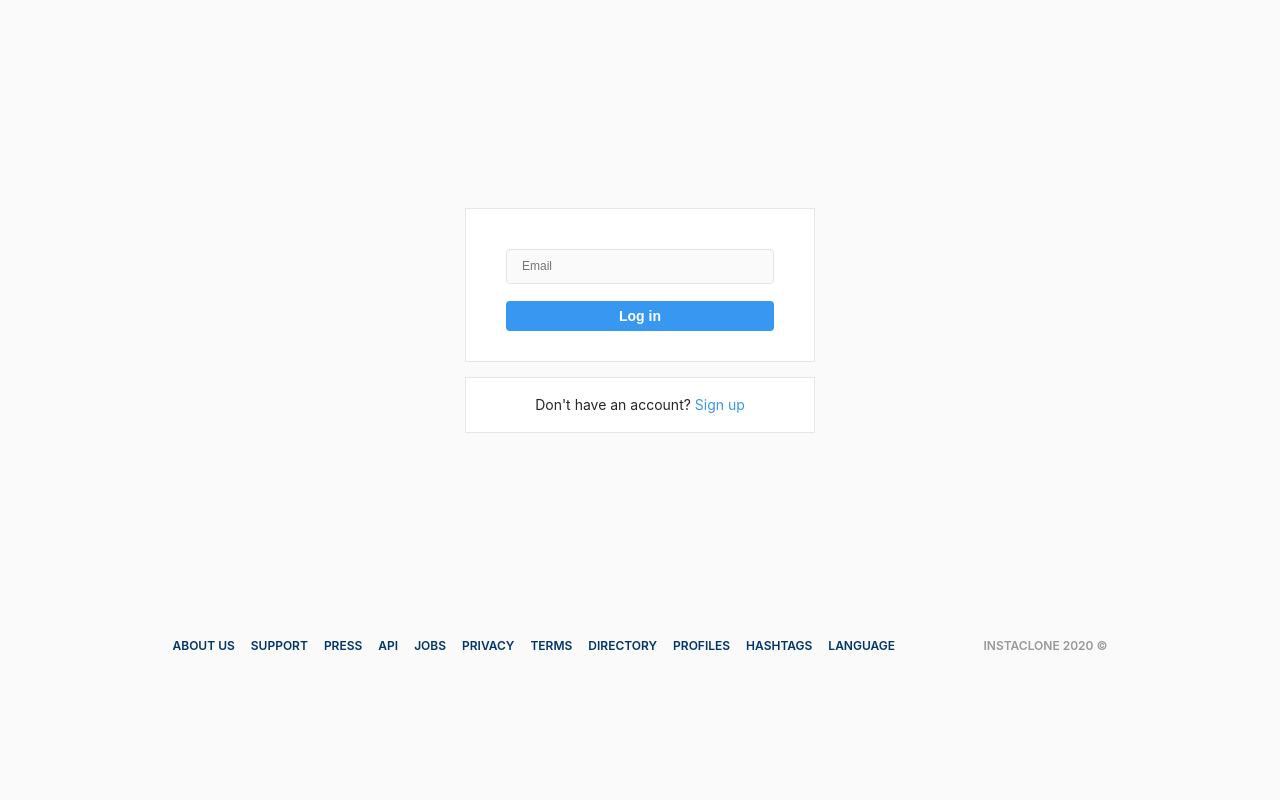
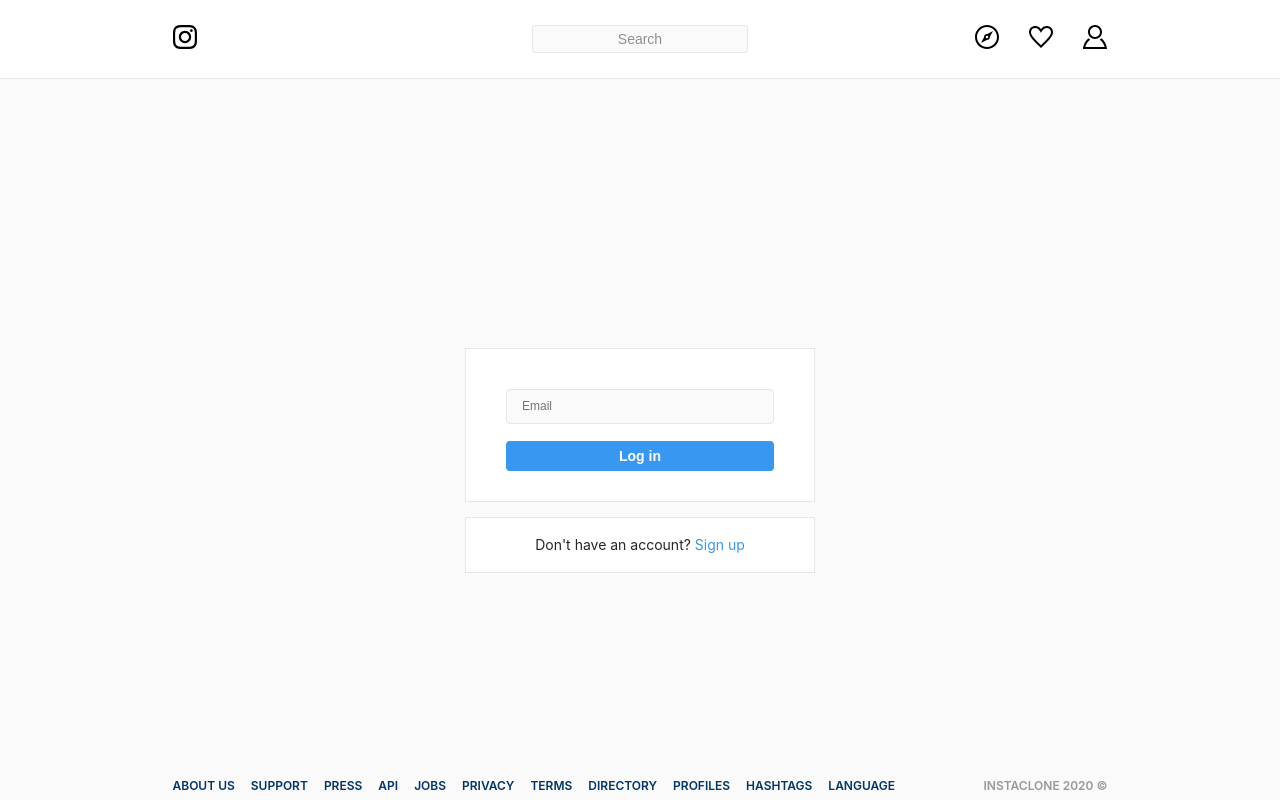
Before and after one commit to rednjzz/prismagram-fe, a React (Create React App) app: page /#/ in a window 1280 px wide. Built offline with nearby package versions, Linux system fonts and the light colour scheme; no server answers.

Commit message:
헤더 컴포넌트 라우터 수정

```diff
--- a/src/Components/App.js
+++ b/src/Components/App.js
@@ -1,13 +1,16 @@
 import React from "react";
+import { gql } from "apollo-boost";
+import { HashRouter as Router } from "react-router-dom";
+import { ToastContainer, toast } from "react-toastify";
+import "react-toastify/dist/ReactToastify.css";
+import { useQuery } from "@apollo/react-hooks";
+
 import styled, { ThemeProvider } from "styled-components";
 import GlobalStyles from "../Styles/GlobalStyles";
 import Theme from "../Styles/Theme";
-import Router from "./Router";
-import { gql } from "apollo-boost";
-import { ToastContainer, toast } from "react-toastify";
-import "react-toastify/dist/ReactToastify.css";
-import { useQuery } from "@apollo/react-hooks";
+import Routes from "./Routes";
 import Footer from "./Footer";
+import Header from "./Header";
 
 const QUERY = gql`
   {
@@ -17,7 +20,7 @@
 
 const Wrapper = styled.div`
   margin: 0 auto;
-  max-width: 935px;
+  max-width: ${props => props.theme.maxWidth};
   width: 100%;
 `;
 
@@ -28,12 +31,19 @@
 
   return (
     <ThemeProvider theme={Theme}>
-      <Wrapper>
+      <>
         <GlobalStyles />
-        <Router isLoggedIn={isLoggedIn} />
-        <Footer />
+        <Router>
+          <>
+            <Header />
+            <Wrapper>
+              <Routes isLoggedIn={isLoggedIn} />
+              <Footer />
+            </Wrapper>
+          </>
+        </Router>
         <ToastContainer position={toast.POSITION.BOTTOM_LEFT} />
-      </Wrapper>
+      </>
     </ThemeProvider>
   );
 };
--- /dev/null
+++ b/src/Components/Header.js
@@ -0,0 +1,109 @@
+import React from "react";
+import styled from "styled-components";
+import { Link, withRouter } from "react-router-dom";
+import { gql } from "apollo-boost";
+import Input from "./Input";
+import useInput from "../Hooks/useInput";
+import { Compass, HeartEmpty, User, Logo } from "./Icons";
+import { useQuery } from "@apollo/react-hooks";
+
+const Header = styled.header`
+  width: 100%;
+  border: 0;
+  position: fixed;
+  top: 0;
+  left: 0;
+  background-color: white;
+  border-bottom: ${props => props.theme.boxBorder};
+  border-radius: 0px;
+  display: flex;
+  justify-content: center;
+  align-items: center;
+  padding: 25px 0px;
+`;
+
+const HeaderWrapper = styled.div`
+  width: 100%;
+  max-width: ${props => props.theme.maxWidth};
+  display: flex;
+  justify-content: center;
+`;
+
+const HeaderColumn = styled.div`
+  width: 33%;
+  text-align: center;
+  &:first-child {
+    margin-right: auto;
+    text-align: left;
+  }
+  &:last-child {
+    margin-left: auto;
+    text-align: right;
+  }
+`;
+
+const SearchInput = styled(Input)`
+  background-color: ${props => props.theme.bgColor};
+  padding: 5px;
+  font-size: 14px;
+  border-radius: 3px;
+  height: auto;
+  text-align: center;
+  width: 70%;
+  &::placeholder {
+    opacity: 0.8;
+    font-weight: 200;
+  }
+`;
+
+const HeaderLink = styled(Link)`
+  &:not(:last-child) {
+    margin-right: 30px;
+  }
+`;
+const ME = gql`
+  {
+    me {
+      user {
+        username
+      }
+    }
+  }
+`;
+
+export default withRouter( ({history}) => {
+  const search = useInput("");
+  const meQuery = useQuery(ME);
+  console.log(meQuery);
+  const onSearchSubmit = e => {
+    e.preventDefault();
+    history.push(`/search?term=${search.value}`);
+  }
+  return (
+    <Header>
+      <HeaderWrapper>
+        <HeaderColumn>
+          <Link to="/">
+            <Logo />
+          </Link>
+        </HeaderColumn>
+        <HeaderColumn>
+          <form onSubmit={onSearchSubmit}>
+            <SearchInput {...search} placeholder="Search" />
+          </form>
+        </HeaderColumn>
+        <HeaderColumn>
+          <HeaderLink to="/explore">
+            <Compass />
+          </HeaderLink>
+          <HeaderLink to="/notifications">
+            <HeartEmpty />
+          </HeaderLink>
+          <HeaderLink to="/username">
+            <User />
+          </HeaderLink>
+        </HeaderColumn>
+      </HeaderWrapper>
+    </Header>
+  );
+});
--- /dev/null
+++ b/src/Components/Icons.js
@@ -0,0 +1,67 @@
+import React from "react";
+
+export const Compass = () => (
+  <svg
+    xmlns="http://www.w3.org/2000/svg"
+    width="24"
+    height="24"
+    viewBox="0 0 24 24"
+  >
+    <path d="M12 2c5.514 0 10 4.486 10 10s-4.486 10-10 10-10-4.486-10-10 4.486-10 10-10zm0-2c-6.627 0-12 5.373-12 12s5.373 12 12 12 12-5.373 12-12-5.373-12-12-12zm6 5.999l-5.621 2.986c-.899-.104-1.806.191-2.474.859-.662.663-.95 1.561-.862 2.428l-3.043 5.728 5.724-3.042c.884.089 1.772-.205 2.432-.865.634-.634.969-1.524.859-2.473l2.985-5.621zm-5.97 7.22c-.689 0-1.25-.559-1.25-1.249-.001-.691.559-1.251 1.25-1.25.69 0 1.25.56 1.25 1.25-.001.689-.56 1.249-1.25 1.249z" />
+  </svg>
+);
+
+export const HeartEmpty = () => (
+  <svg
+    xmlns="http://www.w3.org/2000/svg"
+    width="24"
+    height="24"
+    viewBox="0 0 24 24"
+  >
+    <path d="M6.28 3c3.236.001 4.973 3.491 5.72 5.031.75-1.547 2.469-5.021 5.726-5.021 2.058 0 4.274 1.309 4.274 4.182 0 3.442-4.744 7.851-10 13-5.258-5.151-10-9.559-10-13 0-2.676 1.965-4.193 4.28-4.192zm.001-2c-3.183 0-6.281 2.187-6.281 6.192 0 4.661 5.57 9.427 12 15.808 6.43-6.381 12-11.147 12-15.808 0-4.011-3.097-6.182-6.274-6.182-2.204 0-4.446 1.042-5.726 3.238-1.285-2.206-3.522-3.248-5.719-3.248z" />
+  </svg>
+);
+
+export const HeartFull = () => (
+  <svg
+    xmlns="http://www.w3.org/2000/svg"
+    width="24"
+    height="24"
+    viewBox="0 0 24 24"
+  >
+    <path d="M12 4.248c-3.148-5.402-12-3.825-12 2.944 0 4.661 5.571 9.427 12 15.808 6.43-6.381 12-11.147 12-15.808 0-6.792-8.875-8.306-12-2.944z" />
+  </svg>
+);
+
+export const User = () => (
+  <svg
+    xmlns="http://www.w3.org/2000/svg"
+    width="24"
+    height="24"
+    viewBox="0 0 24 24"
+  >
+    <path d="M12 2c2.757 0 5 2.243 5 5.001 0 2.756-2.243 5-5 5s-5-2.244-5-5c0-2.758 2.243-5.001 5-5.001zm0-2c-3.866 0-7 3.134-7 7.001 0 3.865 3.134 7 7 7s7-3.135 7-7c0-3.867-3.134-7.001-7-7.001zm6.369 13.353c-.497.498-1.057.931-1.658 1.302 2.872 1.874 4.378 5.083 4.972 7.346h-19.387c.572-2.29 2.058-5.503 4.973-7.358-.603-.374-1.162-.811-1.658-1.312-4.258 3.072-5.611 8.506-5.611 10.669h24c0-2.142-1.44-7.557-5.631-10.647z" />
+  </svg>
+);
+
+export const Comment = () => (
+  <svg
+    xmlns="http://www.w3.org/2000/svg"
+    width="24"
+    height="24"
+    viewBox="0 0 24 24"
+  >
+    <path d="M12 3c5.514 0 10 3.476 10 7.747 0 4.272-4.48 7.748-9.986 7.748-.62 0-1.092-.046-1.759-.097-1 .776-1.774 1.403-3.485 1.962.26-1.383-.113-2.259-.514-3.259-2.383-1.505-4.256-3.411-4.256-6.354 0-4.271 4.486-7.747 10-7.747zm0-2c-6.627 0-12 4.363-12 9.747 0 3.13 1.816 5.916 4.641 7.699.867 2.167-1.084 4.008-3.143 4.502 3.085.266 6.776-.481 9.374-2.497 7.08.54 13.128-3.988 13.128-9.704 0-5.384-5.373-9.747-12-9.747z" />
+  </svg>
+);
+
+export const Logo = () => (
+  <svg
+    xmlns="http://www.w3.org/2000/svg"
+    width="24"
+    height="24"
+    viewBox="0 0 24 24"
+  >
+    <path d="M12 2.163c3.204 0 3.584.012 4.85.07 3.252.148 4.771 1.691 4.919 4.919.058 1.265.069 1.645.069 4.849 0 3.205-.012 3.584-.069 4.849-.149 3.225-1.664 4.771-4.919 4.919-1.266.058-1.644.07-4.85.07-3.204 0-3.584-.012-4.849-.07-3.26-.149-4.771-1.699-4.919-4.92-.058-1.265-.07-1.644-.07-4.849 0-3.204.013-3.583.07-4.849.149-3.227 1.664-4.771 4.919-4.919 1.266-.057 1.645-.069 4.849-.069zm0-2.163c-3.259 0-3.667.014-4.947.072-4.358.2-6.78 2.618-6.98 6.98-.059 1.281-.073 1.689-.073 4.948 0 3.259.014 3.668.072 4.948.2 4.358 2.618 6.78 6.98 6.98 1.281.058 1.689.072 4.948.072 3.259 0 3.668-.014 4.948-.072 4.354-.2 6.782-2.618 6.979-6.98.059-1.28.073-1.689.073-4.948 0-3.259-.014-3.667-.072-4.947-.196-4.354-2.617-6.78-6.979-6.98-1.281-.059-1.69-.073-4.949-.073zm0 5.838c-3.403 0-6.162 2.759-6.162 6.162s2.759 6.163 6.162 6.163 6.162-2.759 6.162-6.163c0-3.403-2.759-6.162-6.162-6.162zm0 10.162c-2.209 0-4-1.79-4-4 0-2.209 1.791-4 4-4s4 1.791 4 4c0 2.21-1.791 4-4 4zm6.406-11.845c-.796 0-1.441.645-1.441 1.44s.645 1.44 1.441 1.44c.795 0 1.439-.645 1.439-1.44s-.644-1.44-1.439-1.44z" />
+  </svg>
+);
--- a/src/Components/Input.js
+++ b/src/Components/Input.js
@@ -17,9 +17,11 @@
   required = true,
   value,
   onChange,
-  type = "text"
+  type = "text",
+  className
 }) => (
   <Container
+  className={className}
   placeholder={placeholder}
   required={required}
   value = {value}
--- a/src/Components/Router.js
+++ /dev/null
@@ -1,25 +0,0 @@
-import React from "react";
-import PropTypes from "prop-types";
-import { HashRouter as Router, Route, Switch } from "react-router-dom";
-import Auth from "../Routes/Auth";
-import Feed from "../Routes/Feed";
-
-const LoggedInRoutes = () => (
-    <Route exact path="/" component={Feed} />
-);
-
-const LoggedOutRoutes = () => (
-    <Route exact path="/" component={Auth} />
-);
-
-const AppRouter = ({ isLoggedIn }) => (
-  <Router>
-    <Switch>{isLoggedIn ? <LoggedInRoutes /> : <LoggedOutRoutes />}</Switch>
-  </Router>
-);
-
-AppRouter.propTypes = {
-  isLoggedIn: PropTypes.bool.isRequired
-};
-
-export default AppRouter;
--- /dev/null
+++ b/src/Components/Routes.js
@@ -0,0 +1,34 @@
+import React from "react";
+import PropTypes from "prop-types";
+import { Route, Switch } from "react-router-dom";
+import Auth from "../Routes/Auth";
+import Feed from "../Routes/Feed";
+import Explore from "../Routes/Explore";
+import Search from "../Routes/Search";
+import Profile from "../Routes/Profile";
+
+const LoggedInRoutes = () => (
+    <Switch>
+        <Route exact path="/" component={Feed} />
+        <Route path="/explore" component={Explore} />
+        <Route path="/search" component={Search} />
+        <Route path="/profile" compoennt={Profile} />
+    </Switch>
+
+);
+
+const LoggedOutRoutes = () => (
+    <Switch>
+        <Route exact path="/" component={Auth} />
+    </Switch>
+);
+
+const AppRouter = ({ isLoggedIn }) => (
+    isLoggedIn ? <LoggedInRoutes /> : <LoggedOutRoutes />
+);
+
+AppRouter.propTypes = {
+  isLoggedIn: PropTypes.bool.isRequired
+};
+
+export default AppRouter;
--- a/src/Routes/Auth/AuthContainer.js
+++ b/src/Routes/Auth/AuthContainer.js
@@ -44,7 +44,7 @@
       if (email.value !== "") {
         try {
           const {data:{requestSecret}}  = await requestSecretMutation();
-          console.log(requestSecret);
+          // console.log(requestSecret);
           if (!requestSecret) {
             toast.error("You dont have an account yet, create one");
             setTimeout( () => setAction("signUp", 3000));
@@ -69,7 +69,7 @@
         try {
           const {data:{createAccount}} = await createAccountMutation();
           if (!createAccount) {
-            toast.error("Cant create Account");
+            toast.error("이미 존재하는 계정, 계정을 생성할수 없습니다");
           } else {
             toast.success("Account created Log In now");
             setTimeout( () => setAction("login"), 3000);
--- a/src/Routes/Auth/AuthQueries.js
+++ b/src/Routes/Auth/AuthQueries.js
@@ -17,10 +17,7 @@
       email: $email,
       firstName: $firstName,
       lastName: $lastName
-    ){
-      id
-      email
-    }
+    )
   }
 `;
 export const CONFIRM_SECRET = gql`
--- /dev/null
+++ b/src/Routes/Search.js
@@ -0,0 +1 @@
+export default () => "Search"
--- a/src/Styles/GlobalStyles.js
+++ b/src/Styles/GlobalStyles.js
@@ -12,6 +12,7 @@
     color:${props => props.theme.blackColor};
     font-size:14px;
     font-family:-apple-system, BlinkMacSystemFont, 'Segoe UI', Roboto, Oxygen, Ubuntu, Cantarell, 'Open Sans', 'Helvetica Neue', sans-serif;
+    padding-top: 140px;
   }
   a {
     color:${props => props.theme.blueColor};
--- a/src/Styles/Theme.js
+++ b/src/Styles/Theme.js
@@ -15,5 +15,6 @@
     border: ${BOX_BORDER};
     border-radius: ${BORDER_RADIUS};
     background-color: white;
-  `
+  `,
+  maxWidth: "935px",
 };
```
